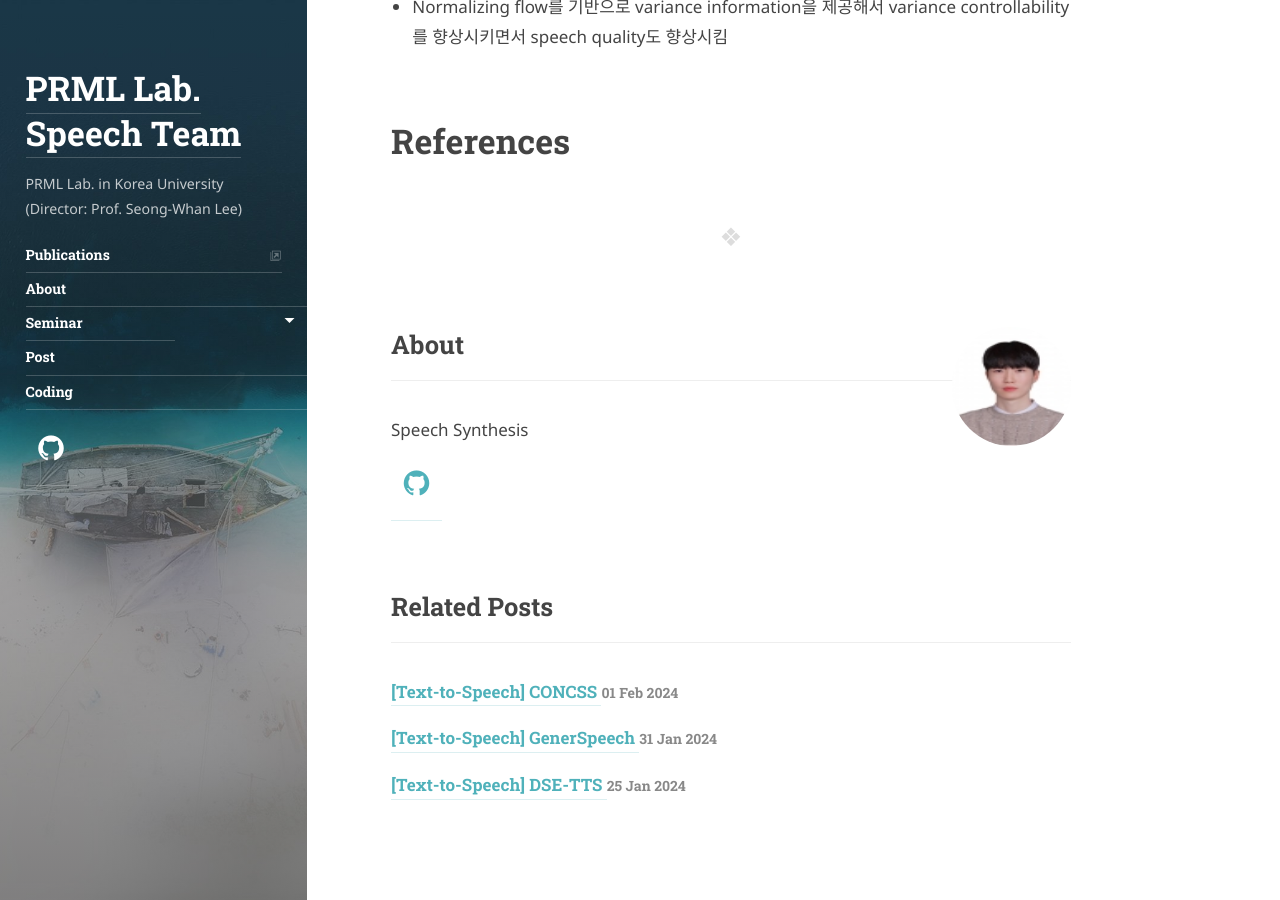
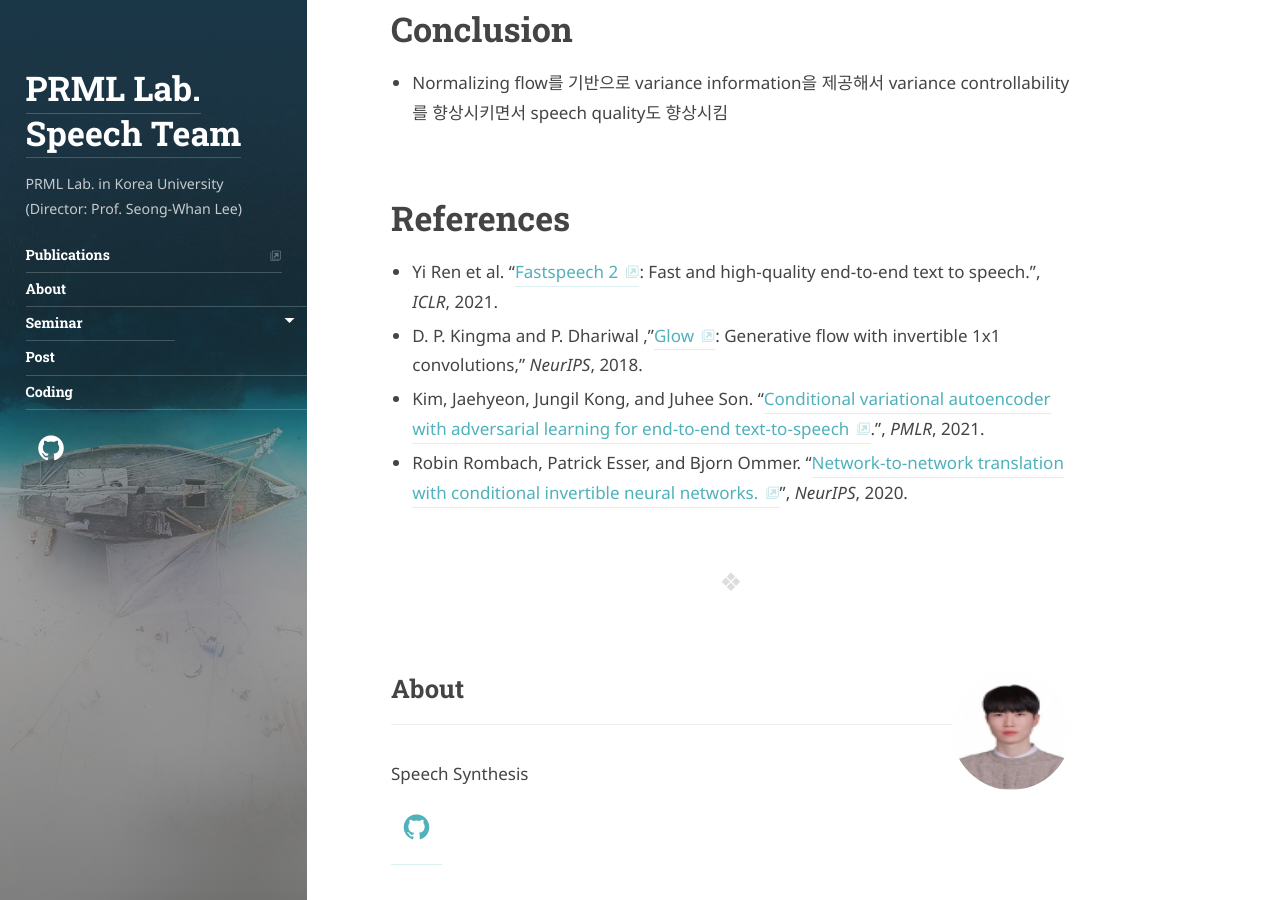
Before and after one commit to speech-team-korea/speech-team-korea.github.io, a Jekyll site: the page built from _posts/text-to-speech/2024-01-25-write-VarianceFlow.md, in a window 1280 px wide and 900 px high, scrolled down 8753 px. Built offline with Jekyll 4.4.1, drawn with Linux system fonts in a browser that asks for light colours; some web fonts are replaced; comment, search, counter and statistics services are not loaded; some of the changed text lies outside the part shown.

Commit message:
0125_VarainceFlow_revise01

```diff
--- a/_posts/text-to-speech/2024-01-25-write-VarianceFlow.md
+++ b/_posts/text-to-speech/2024-01-25-write-VarianceFlow.md
@@ -56,6 +56,8 @@ Accepted by *ICASSP*2022<br>
 - $\alpha$: 논문에서 0.1로 설정해서 학습했다고 언급
 
     <img width="440" alt="Untitled 5" src="https://github.com/speech-team-korea/speech-team-korea.github.io/assets/87218795/007558a2-f723-40c4-84f6-d411f1049ab6">
+
+    - [Network-to-Network Translation with Conditional Invertible Neural Networks](https://proceedings.neurips.cc/paper/2020/hash/1cfa81af29c6f2d8cacb44921722e753-Abstract.html) Appendix B 참고
 
 - 각 NF 모듈에서 variance 정보를 학습하면서 동시에 variance와 text를 disentangle
     - 위의 식과 같이 $L_{NF}$을 decomposition할 수 있는데, 두번째 entropy term인 $H(x \mid h)$가 상수라서 conditional latent variance distribution인 $q_\theta(z \mid h)$와 prior distribution인 $p(z)$사이의 KL-divergence를 최소화하도록 학습 ⇒ prior $p(z)$를 $h$(text)를 고려하지 않고 independent하게 gaussian 분포로 가정했기 때문에 h와 z를 disentangle하도록 학습되는 것
@@ -120,3 +122,7 @@ Accepted by *ICASSP*2022<br>
 - Normalizing flow를 기반으로 variance information을 제공해서 variance controllability를 향상시키면서 speech quality도 향상시킴
 
 # References
+- Yi Ren et al. "[Fastspeech 2](https://arxiv.org/abs/2006.04558): Fast and high-quality end-to-end text to speech.", *ICLR*, 2021.
+- D. P. Kingma and P. Dhariwal ,"[Glow](https://proceedings.neurips.cc/paper_files/paper/2018/hash/d139db6a236200b21cc7f752979132d0-Abstract.html): Generative flow with invertible 1x1 convolutions,” *NeurIPS*, 2018.
+- Kim, Jaehyeon, Jungil Kong, and Juhee Son. "[Conditional variational autoencoder with adversarial learning for end-to-end text-to-speech](https://proceedings.mlr.press/v139/kim21f.html).", *PMLR*, 2021.
+- Robin Rombach, Patrick Esser, and Bjorn Ommer. "[Network-to-network translation with conditional invertible neural networks.](https://proceedings.neurips.cc/paper_files/paper/2020/file/1cfa81af29c6f2d8cacb44921722e753-Paper.pdf)", *NeurIPS*, 2020.
```
